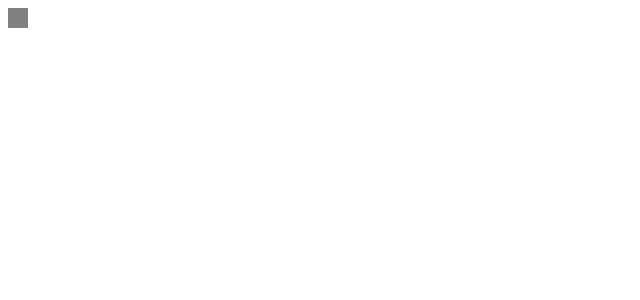
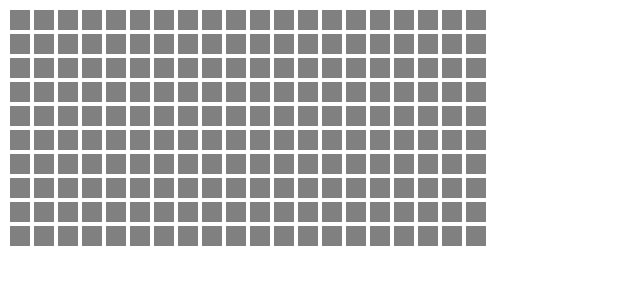
Before and after one commit to DevanTurtle7/react-minesweeper-redux, a React (Create React App) app: page / in a window 1280 px wide. Shown: the top 300 px of the page, without its empty margins (0-640 px from the left). Built offline with nearby package versions, Linux system fonts and the light colour scheme.

Commit message:
Added open tile

```diff
--- a/src/App.jsx
+++ b/src/App.jsx
@@ -1,15 +1,15 @@
-import Tile from 'components/tile';
+import Board from 'components/board';
 import {useDispatch} from 'react-redux';
 import {generateBoard} from 'redux/slices/board_slice';
 
 function App() {
   const dispatch = useDispatch();
 
-  dispatch(generateBoard({width: 20, height: 20, mineCount: 300}));
+  dispatch(generateBoard({width: 20, height: 10, mineCount: 100}));
 
   return (
     <div className='App'>
-      <Tile />
+      <Board />
     </div>
   );
 }
--- a/src/components/board.jsx
+++ b/src/components/board.jsx
@@ -1,6 +1,22 @@
 import {useSelector} from 'react-redux';
 import {useBoard} from 'redux/selectors/use_board';
+import Tile from 'components/tile';
 
-export default board = () => {
-  const {board, height, width} = useSelector(useBoard());
+const Board = () => {
+  const {board, height, width} = useSelector(useBoard);
+  console.log(height, width);
+
+  return (
+    <div className='board'>
+      {board.map((row, y) => (
+        <div className='board-row' key={y}>
+          {row.map((tile, x) => (
+            <Tile x={x} y={y} key={y * width + x} />
+          ))}
+        </div>
+      ))}
+    </div>
+  );
 };
+
+export default Board;
--- a/src/components/tile.jsx
+++ b/src/components/tile.jsx
@@ -1,10 +1,18 @@
 import React from 'react';
 import {useDispatch} from 'react-redux';
+import {openTile} from 'redux/slices/board_slice';
 
-const Tile = (props) => {
+const Tile = ({x, y}) => {
   const dispatch = useDispatch();
 
-  const onClick = () => {};
+  const onClick = () => {
+    dispatch(
+      openTile({
+        x,
+        y,
+      })
+    );
+  };
 
   return <div className='tile' onClick={onClick}></div>;
 };
--- a/src/redux/selectors/use_board.jsx
+++ b/src/redux/selectors/use_board.jsx
@@ -2,5 +2,9 @@ import {createSelector} from '@reduxjs/toolkit';
 
 export const useBoard = createSelector(
   (state) => state.board,
-  (board) => board
+  (board) => ({
+    board,
+    width: board[0].length,
+    height: board.length,
+  })
 );
--- a/src/redux/slices/board_slice.jsx
+++ b/src/redux/slices/board_slice.jsx
@@ -38,9 +38,19 @@ const boardSlice = createSlice({
 
       return board;
     },
+    openTile: (state, {payload: {x, y}}) => {
+      return state.map(
+        (row, yIndex) =>
+          row.map((tile, xIndex) => ({
+            open: xIndex === x && yIndex === y ? true : state[y][x].open,
+            isMine: state[y][x].isMine,
+          })),
+        []
+      );
+    },
   },
 });
 
 const {actions, reducer} = boardSlice;
-export const {generateBoard} = actions;
+export const {generateBoard, openTile} = actions;
 export default reducer;
--- a/src/styles/index.css
+++ b/src/styles/index.css
@@ -2,4 +2,10 @@
   background-color: grey;
   height: 20px;
   width: 20px;
+  margin: 2px;
 }
+
+.board-row {
+  display: flex;
+  flex-flow: row;
+}
```
